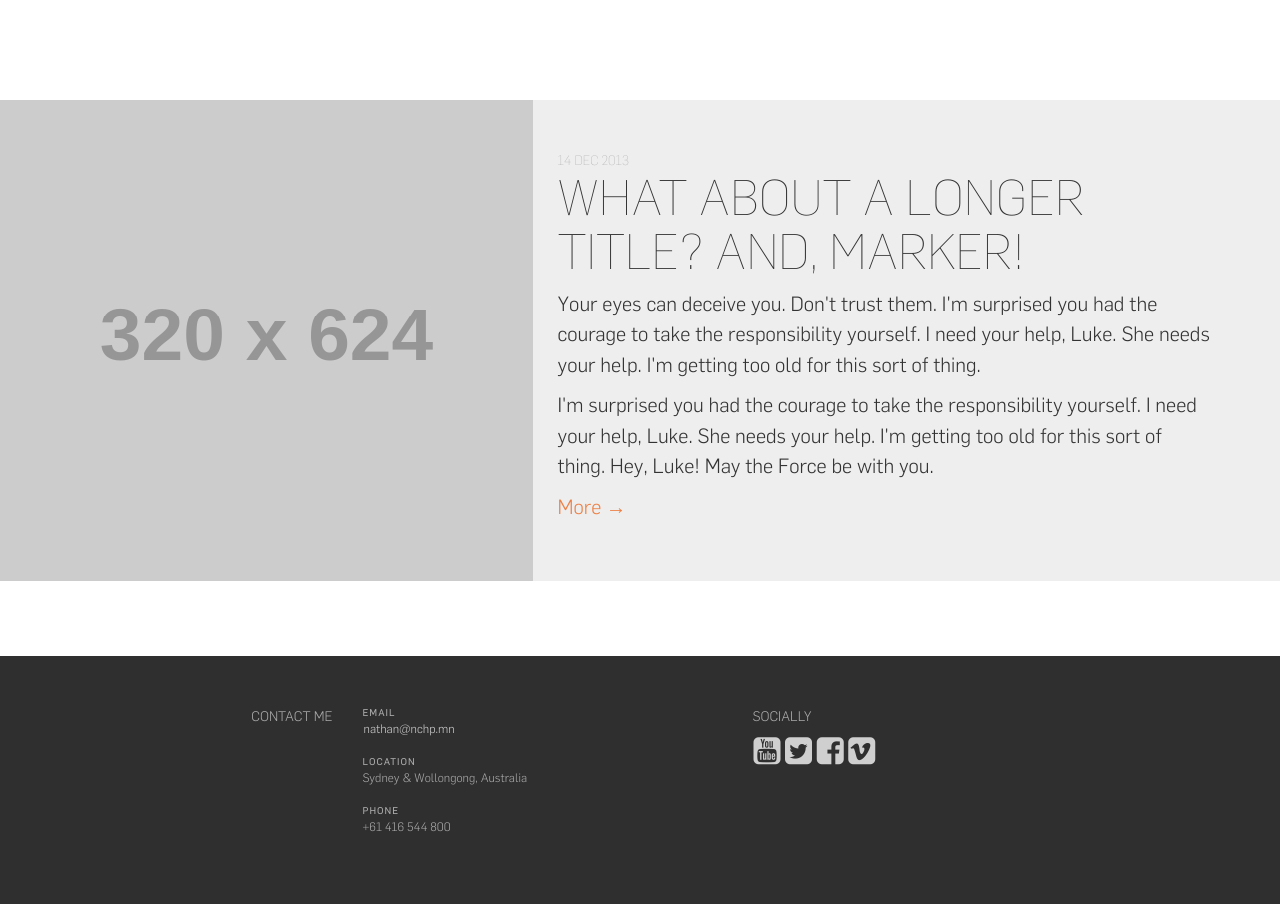
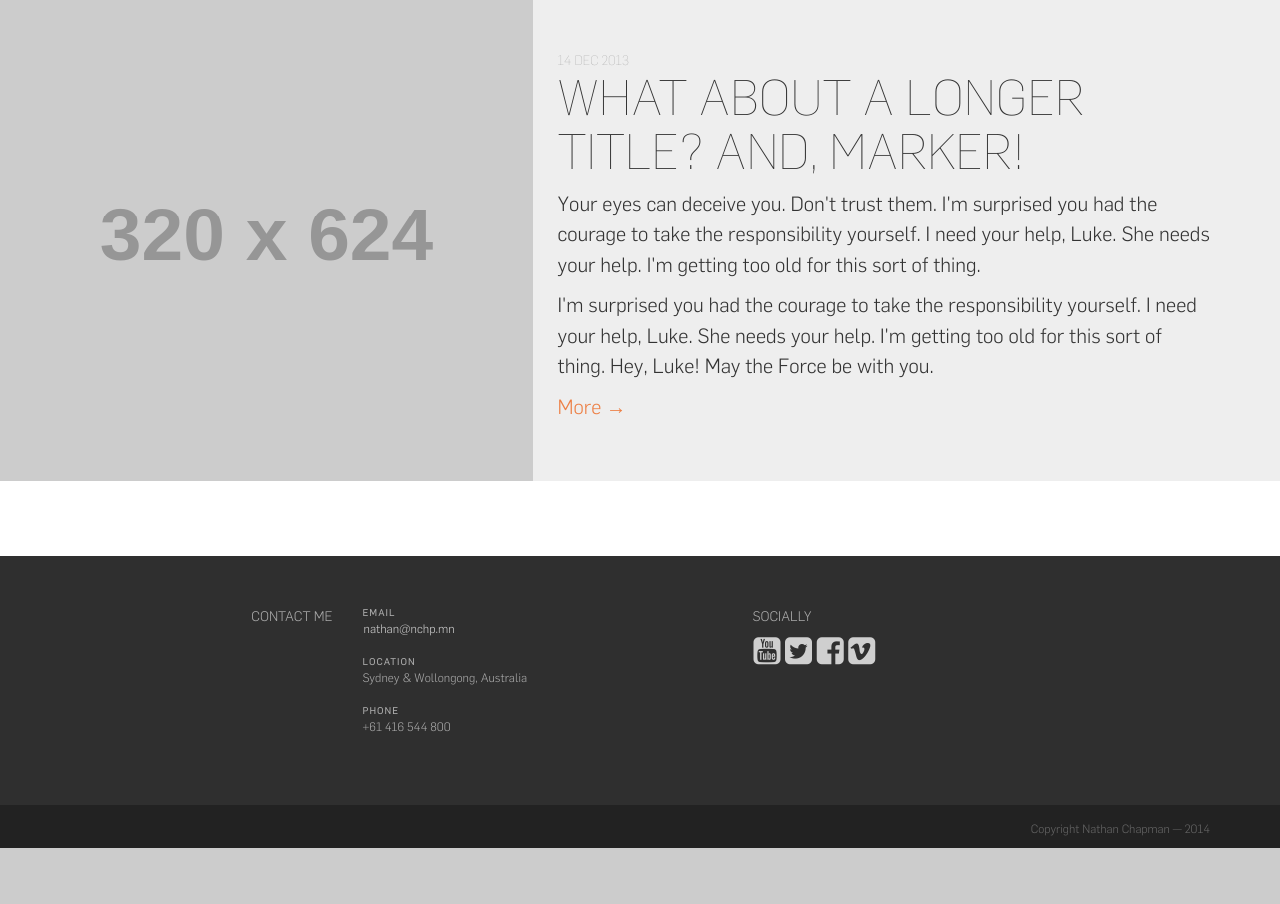
Before and after one commit to nchpmn/nchpmn, a PHP site: page /blog.html in a window 1280 px wide. Shown: the part 200-1104 px from the top of the page. After the commit the page ends 1048 px from the top, so only its background shows below. Run offline with PHP 8.4, Linux system fonts and the light colour scheme; grey boxes labelled with a size stand in for pictures from a placeholder-image service; some libraries are stand-ins or nearby versions.

Commit message:
blog.html - Remove margin-top from .first-post

```diff
--- a/css/style.css
+++ b/css/style.css
@@ -120,7 +120,7 @@ section#contact dl { margin-top:3em; }
 /* ---- BLOG // ARCHIVE ---- */
 .blog-archive header.jumbotron.cover { height:200px; }
 .blog-archive article .post-excerpt { padding:50px 15px; }
-.blog-archive article.first-post { display:table; height:auto; width:100%; position:relative; margin-top:100px; background:#eee; }
+.blog-archive article.first-post { display:table; height:auto; width:100%; position:relative; background:#eee; }
 .blog-archive article.first-post h1 { font-family:"Flama Thin"; font-size:3.5em; text-transform:uppercase; margin-top:0; }
 .blog-archive article.first-post span.meta { font-family:"Flama Thin"; font-size:0.95em; text-transform:uppercase; vertical-align:bottom; color:#999; margin-bottom:0; }
 .blog-archive article.first-post p { font-family:"Flama Light"; font-size:1.45em; }
```
